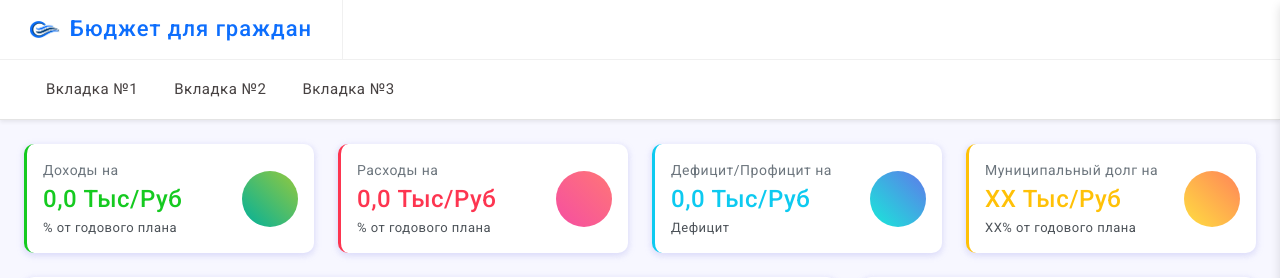
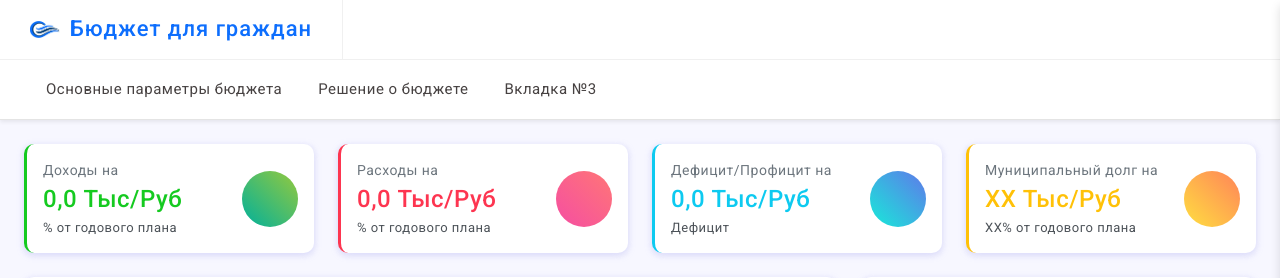
Before and after one commit to Reken89/finance, a PHP site: page /views/start.php in a window 1280 px wide. Shown: the top 278 px of the page. Run offline with PHP 8.4, Linux system fonts and the light colour scheme; the template is opened without the code that fills it, so the values that code supplies are empty.

Commit message:
Правка главного шаблона

```diff
--- a/views/start.php
+++ b/views/start.php
@@ -138,30 +138,28 @@ $date = [
 					<li class="nav-item dropdown">
 					  <a href="javascript:;" class="nav-link dropdown-toggle dropdown-toggle-nocaret" data-bs-toggle="dropdown">
 
-						<div class="menu-title">Вкладка №1</div>
+						<div class="menu-title">Основные параметры бюджета</div>
 					</a>
 					<ul class="dropdown-menu">
-						<li> <a class="dropdown-item" href="#"><i class="bx bx-right-arrow-alt"></i>Ссылка №1</a>
+						<li> <a class="dropdown-item" href="#"><i class="bx bx-right-arrow-alt"></i>Доходы</a>
 						</li>
-						<li> <a class="dropdown-item" href="#"><i class="bx bx-right-arrow-alt"></i>Ссылка №2</a>
+						<li> <a class="dropdown-item" href="#"><i class="bx bx-right-arrow-alt"></i>Расходы</a>
 						</li>
-						<li> <a class="dropdown-item" href="#"><i class="bx bx-right-arrow-alt"></i>Ссылка №3</a>
+						<li> <a class="dropdown-item" href="#"><i class="bx bx-right-arrow-alt"></i>Муниципальный долг</a>
+						</li>
+                                                <li> <a class="dropdown-item" href="#"><i class="bx bx-right-arrow-alt"></i>Обслуживание муниципального долга</a>
 						</li>
 					  </ul>
 					</li>
 					<li class="nav-item dropdown">
 						<a href="javascript:;" class="nav-link dropdown-toggle dropdown-toggle-nocaret" data-bs-toggle="dropdown">
 
-						<div class="menu-title">Вкладка №2</div>
+						<div class="menu-title">Решение о бюджете</div>
 					  </a>
 					  <ul class="dropdown-menu">
-						<li> <a class="dropdown-item" href="#"><i class="bx bx-right-arrow-alt"></i>Ссылка №1</a>
+						<li> <a class="dropdown-item" href="#"><i class="bx bx-right-arrow-alt"></i>Проект Решение о бюджете</a>
 						</li>
-						<li> <a class="dropdown-item" href="#"><i class="bx bx-right-arrow-alt"></i>Ссылка №2</a>
-						</li>
-						<li> <a class="dropdown-item" href="#"><i class="bx bx-right-arrow-alt"></i>Ссылка №3</a>
-						</li>
-						<li> <a class="dropdown-item" href="#"><i class="bx bx-right-arrow-alt"></i>Ссылка №4</a>
+						<li> <a class="dropdown-item" href="#"><i class="bx bx-right-arrow-alt"></i>Решение о бюджете</a>
 						</li>
 						</ul>
 					  </li>
```
